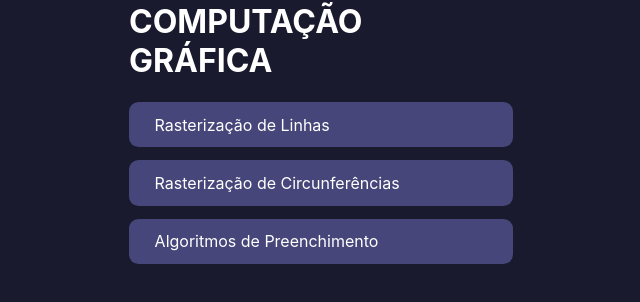
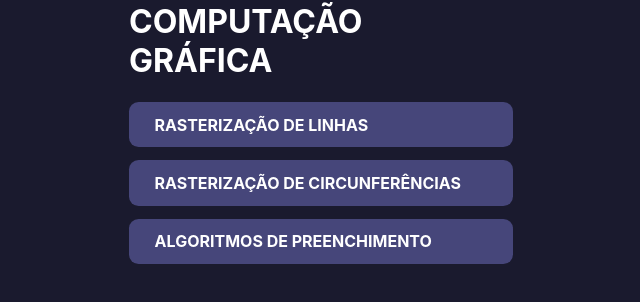
Before and after one commit to hugolima03/cg-ufrr, a Next.js app: page / in a window 1280 px wide. Shown: the part 282-584 px from the top of the page, without its empty margins (319-959 px from the left). Built offline with nearby package versions, Linux system fonts and the light colour scheme.

Commit message:
Adding uppercase to submit inputs

```diff
--- a/styles/globals.css
+++ b/styles/globals.css
@@ -39,6 +39,8 @@ input[type="submit"] {
   background-color: #46467a;
   padding: 0.8rem 1.6rem;
   border-radius: 0.6rem;
+  text-transform: uppercase;
+  font-weight: 700;
 
   transition: all 0.4s;
 }
@@ -52,3 +54,8 @@ button:hover {
   background-color: #7171c7;
   transform: scale(1.05);
 }
+
+input[type="submit"]:focus,
+input[type="submit"]:hover {
+  background-color: #7171c7;
+}
```
